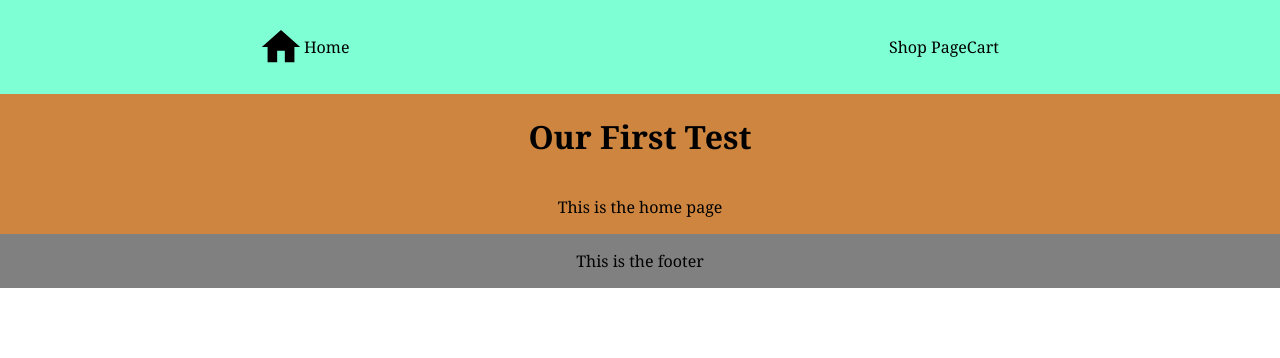
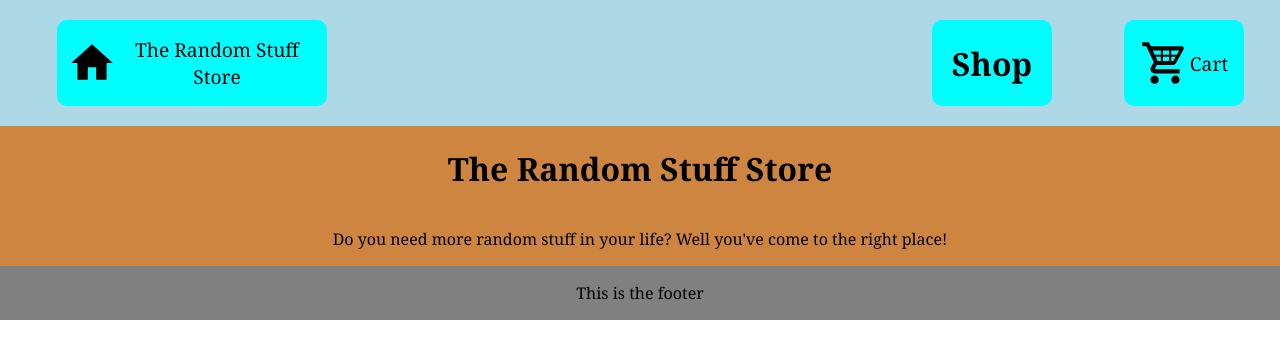
Before and after one commit to George-Gabechava/TOP-Shopping-Cart, a React (Vite) app: page / in a window 1280 px wide. Shown: the top 358 px of the page. Built offline with nearby package versions, Linux system fonts and the light colour scheme.

Commit message:
API working on shop page

```diff
--- a/src/App.jsx
+++ b/src/App.jsx
@@ -1,17 +1,15 @@
 // App.jsx
-import { useState } from 'react';
-import PropTypes from 'prop-types';
-import messyYard from './assets/messy-yard.jpg';
-
 import NavBar from './NavBar';
 import Footer from './Footer';
+
+import getShop from './Components/getShop';
 
 const App = () => {
   return (
     <div className='content'>
       <NavBar></NavBar>
-      <h1>Our First Test</h1>
-      <p>This is the home page </p>
+      <h1>The Random Stuff Store</h1>
+      <p>{"Do you need more random stuff in your life? Well you've come to the right place!"}</p>
       {/* maybe make the image the background with some text over it */}
       {/* <img id='homeImage' src={messyYard} alt="Messy Yard" /> */}
       <Footer></Footer>
@@ -19,4 +17,5 @@
   );
 };
 
-export default App
+
+export default App;
--- /dev/null
+++ b/src/Components/getShop.js
@@ -0,0 +1,14 @@
+//shopAPI.js
+const getShop = async() => {
+
+  const response = await fetch("https://fakestoreapi.com/products");
+
+  if (!response.ok) {
+    throw new Error(`HTTP error: Status ${response.status}`);
+  }
+
+  console.log(response.json)
+  return response.json();
+};
+
+export default getShop;
--- a/src/NavBar.jsx
+++ b/src/NavBar.jsx
@@ -1,19 +1,27 @@
 // Navbar.jsx
 import { Link } from 'react-router-dom';
 import home from "./assets/home.svg";
+import cart from "./assets/cart-variant.svg"
 
 const NavBar = () => {
   return (
       <nav>
-        <Link id='navLeft' to="/">
-          <img id="homeSVG" src={home}></img>
-          <p>Home</p>
-        </Link>
+        {/* Left Side of Navigation Bar */}
+        <div id='navLeft'>
+          <Link className='navLeftItem' to="/">
+            <img id="homeSVG" src={home} alt='home icon'></img>
+            <p>The Random Stuff Store</p>
+          </Link>
+        </div>
+
+        {/* Right Side of Navigation Bar */}
         <div id='navRight'>
-          <Link to="shop">
-            <p>Shop Page</p>
+          <Link className='navRightItem' to="shop">
+            <p id='shopLink'>Shop</p>
           </Link>
-          <Link to="cart">
+          <Link className='navRightItem' to="cart">
+            <img id="cartSVG" src={cart} alt='cart icon'></img>
+            {/* use state here to update # items in cart when it changes */}
             <p>Cart</p>
           </Link>
           </div>
--- a/src/Shop.jsx
+++ b/src/Shop.jsx
@@ -1,20 +1,46 @@
+// Shop.jsx
+import React, { useState, useEffect } from "react";
 import NavBar from "./NavBar";
 import Footer from "./Footer";
 
+import getShop from "./Components/getShop";
+
 const Shop = () => {
+  const [data, setData] = useState(null);
+  const [error, setError] = useState(null);
+
+  useEffect(() => {
+    const fetchData = async () => {
+      try {
+        const postsData = await getShop();
+        setData(postsData);
+        setError(null);
+      }
+      catch(err) {
+        setError(err.message);
+        setData(null);
+      }
+    }
+
+  fetchData();
+  }, []);
+
   return (
     <div className="content">
-      <NavBar></NavBar>
+      <NavBar />
       <div id="shopGrid">
         <div id="leftShop">
           <h1>Hello from Shop page!</h1>
           <p>So, how are you?</p>
         </div>
-        <div id="rightShop">
-
-        </div>
+        <div id="rightShop"></div>
       </div>
-      <Footer></Footer>
+      {data && data.map((item) => (
+        <li key={item.id}>
+        <p>{item.title}</p>
+        </li>
+      ))}
+      <Footer />
     </div>
   );
 };
--- a/src/index.css
+++ b/src/index.css
@@ -16,37 +16,62 @@
 /* NavBar CSS */
 nav {
   display: flex;
-  justify-content: space-around;
+  justify-content: space-between;
   align-items: center;
   width: 100vw;
 
-  background-color: aquamarine;
+  background-color: lightblue;
   padding-top: 20px;
   padding-bottom: 20px;
-}
-
-button {
-  width: 200px;
-  height: 123px;
-  padding: 10px 10px;
-  border-radius: 3px;
-
-  font-size: large;
 }
 
 nav a {
   color: black;
   text-decoration: none;
+  background-color: aqua;
+  height: 75px;
+}
+
+nav p {
+  font-size: larger;
+}
+
+#shopLink {
+  font-weight: bold;
+  font-size: xx-large;
 }
 
 #navLeft {
   display: flex;
+  width: 30vw;
   justify-content: center;
+  align-items: center;
 }
 
 #navRight {
   display: flex;
+  width: 30vw;
+  justify-content: space-around;
+  align-items: center;
+}
+
+.navRightItem, .navLeftItem {
+  display: flex;
+  align-items: center;
   justify-content: center;
+
+  width: 100px;
+  height: 66px;
+  padding: 10px 10px;
+  border-radius: 10px;
+}
+
+.navLeftItem {
+  width: 250px;
+}
+
+#homeSVG, #cartSVG {
+  height: 50px;
 }
 
 /* Home CSS */
--- a/src/main.jsx
+++ b/src/main.jsx
@@ -1,12 +1,12 @@
+//main.jsx
 import React from 'react'
 import ReactDOM from 'react-dom/client'
 import './index.css'
 
-import { createBrowserRouter, RouterProvider, createMemoryRouter, MemoryRouter} from "react-router-dom";
+import {RouterProvider, createMemoryRouter} from "react-router-dom";
 import routes from "./routes.jsx"
-import NavBar from './NavBar.jsx';
 
-// might want to try createMemoryRouter
+// Create Page Using Router
 const router = createMemoryRouter(routes, {
   initialEntries: ["/", "/Shop.jsx"],
   initialIndex: 0,
```
Also changed, not shown: src/Components/ShopCard/ShopCard.css (added), src/Components/ShopCard/ShopCard.jsx (added), src/assets/messy-yard.jpg (deleted), 1 other file (tests, documents, lock files or other folders).
